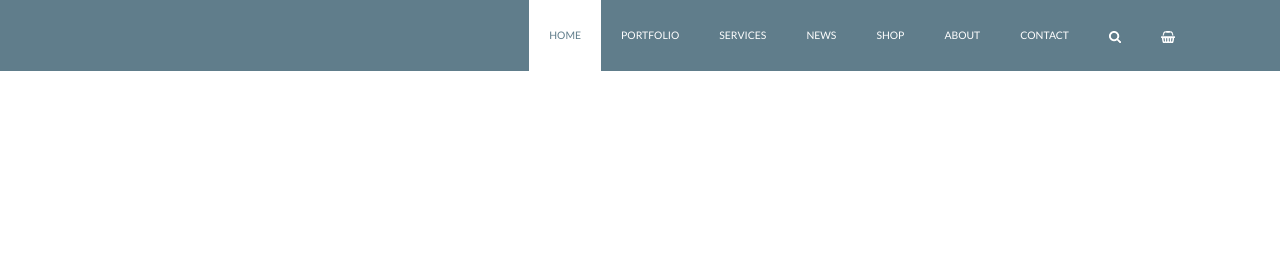
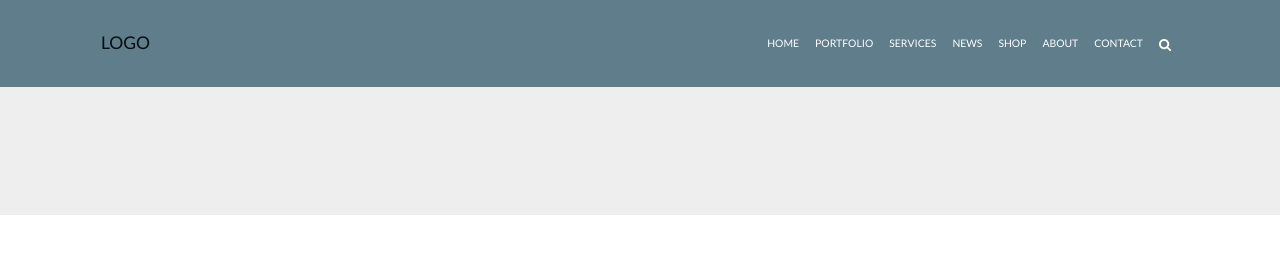
Before and after one commit to dariusz75/bootstrap-4-project, a website: page index.html in a window 1280 px wide. Drawn offline with nearby package versions, Linux system fonts and the light colour scheme.

Commit message:
menu responsive done

```diff
--- a/index.html
+++ b/index.html
@@ -13,6 +13,50 @@
   </head>
   <body>
     <!-- Header -->
+
+    <div class="bg-primary custom-header">
+      <div class="container">
+          <nav class="navbar navbar-expand-lg navbar-light">
+              <a class="navbar-brand" href="#">LOGO</a>
+              <button class="navbar-toggler" type="button" data-toggle="collapse" data-target="#navbarNav" aria-controls="navbarNav" aria-expanded="false" aria-label="Toggle navigation">
+                <span class="navbar-toggler-icon"></span>
+              </button>
+              <div class="collapse navbar-collapse" id="navbarNav">
+                <ul class="navbar-nav ml-auto">
+                  <li class="nav-item active">
+                    <a class="nav-link custom-header-item-link text-white" href="home.html">HOME <span class="sr-only">(current)</span></a>
+                  </li>
+                  <li class="nav-item">
+                      <a class="nav-link custom-header-item-link text-white" href="portfolio.html">PORTFOLIO</a>
+                    </li>
+                    <li class="nav-item">
+                      <a class="nav-link custom-header-item-link text-white" href="portfolio.html">SERVICES</a>
+                    </li>
+                    <li class="nav-item">
+                      <a class="nav-link custom-header-item-link text-white" href="posts-list.html">NEWS</a>
+                    </li>
+                    <li class="nav-item">
+                      <a class="nav-link custom-header-item-link text-white" href="shop.html">SHOP</a>
+                    </li>
+                    <li class="nav-item">
+                      <a class="nav-link custom-header-item-link text-white" href="about.html">ABOUT</a>
+                    </li>
+                    <li class="nav-item">
+                      <a class="nav-link custom-header-item-link text-white" href="contact.html">CONTACT</a>
+                    </li>
+                    <li class="nav-item">
+                      <a class="nav-link custom-header-item-link" href="#"><img src="images/ui/icon-top-search.png" alt="Search"></a>
+                    </li>
+                </ul>
+              </div>
+            </nav>
+
+      </div>
+    </div>
+
+
+
+<!--
     <div class="bg-primary custom-header">
       <div class="container">
         <ul class="nav flex-column flex-md-row justify-content-lg-end">
@@ -46,6 +90,12 @@
         </ul>
       </div>
     </div>
+  -->
+
+    <!-- top unit -->
+    <div class="jumbotron text-center custom-top-unit">
+
+    </div>
 
     <!-- Optional JavaScript -->
     <!-- jQuery first, then Popper.js, then Bootstrap JS -->
```
Also changed, not shown: 1 other file.
